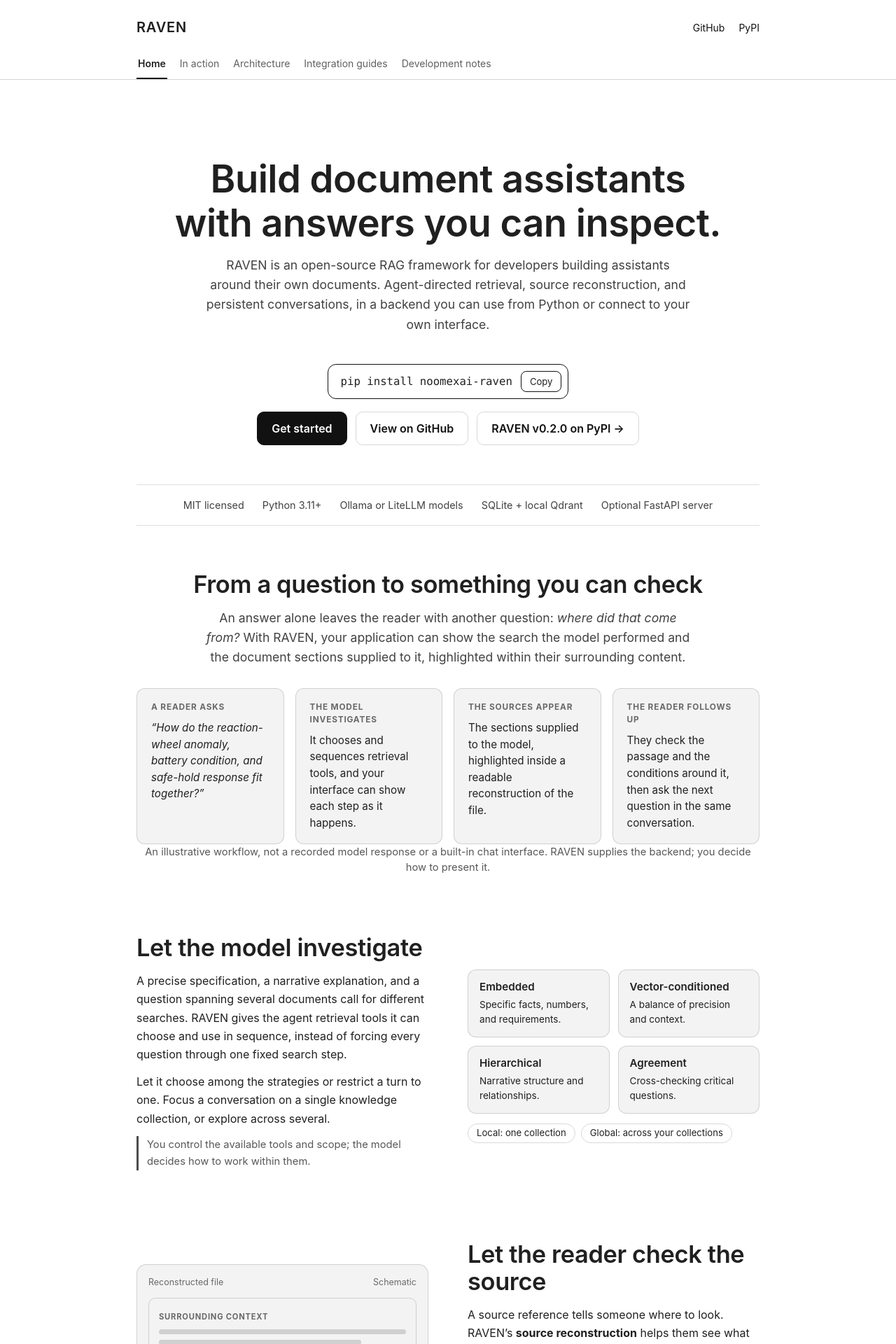
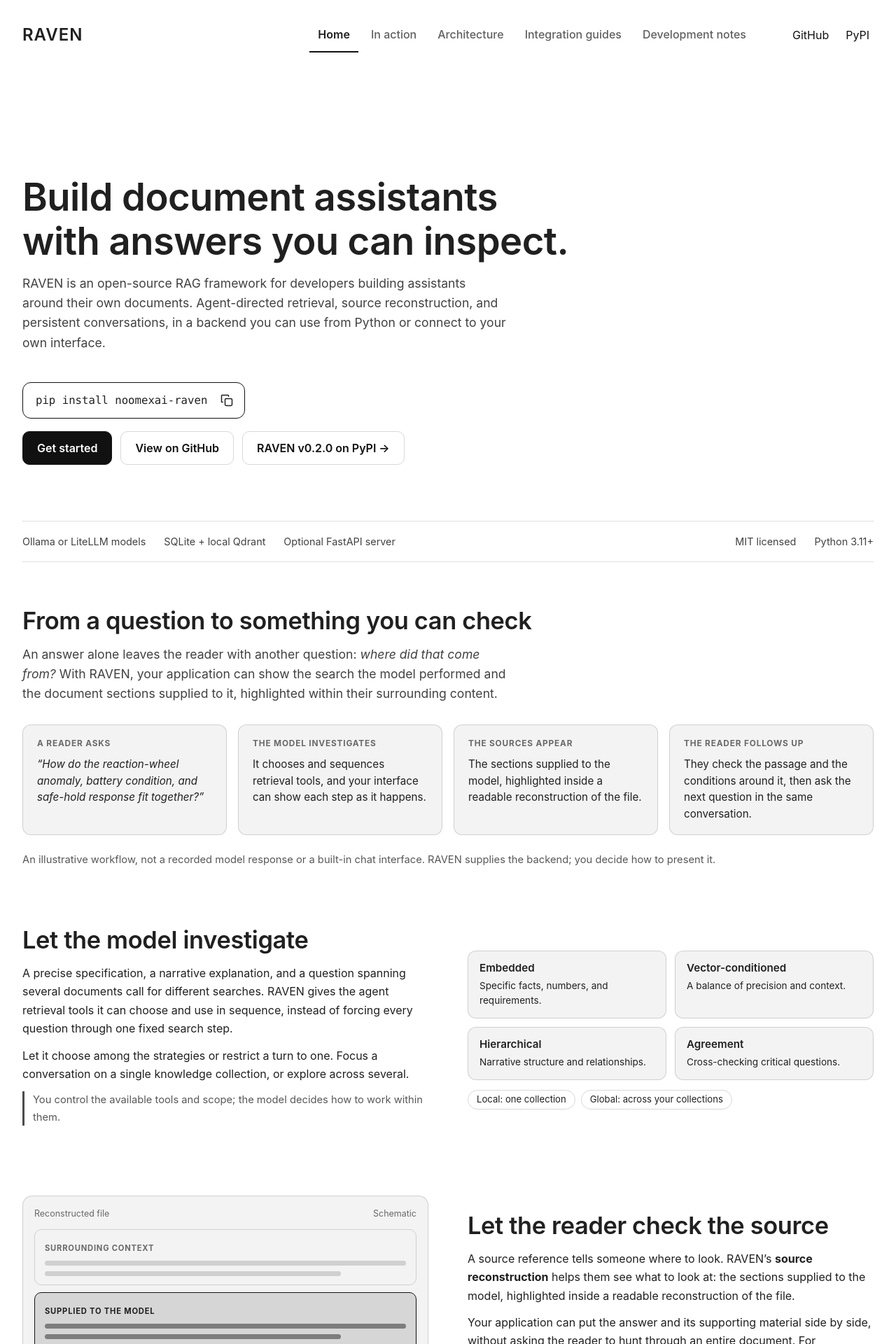
Before and after one commit to NoomexAI/raven_pypi, a Jekyll site: the page built from docs/index.html, in a window 1280 px wide. Shown: the top 1920 px of the page at 70% size. Built offline with Jekyll 4.4.1, drawn with Linux system fonts in a browser that asks for light colours.

Commit message:
Landing page updated to a cleaner layout

```diff
--- a/docs/_layouts/default.html
+++ b/docs/_layouts/default.html
@@ -24,13 +24,7 @@
 
     <header class="site-header">
       <div class="site-shell">
-        <div class="site-heading">
-          <a class="site-brand" href="{{ '/' | relative_url }}">{{ site.title | escape }}</a>
-          <div class="site-links">
-            <a href="{{ site.repository_url | escape }}">GitHub</a>
-            <a href="{{ site.package_url | escape }}">PyPI</a>
-          </div>
-        </div>
+        <a class="site-brand" href="{{ '/' | relative_url }}">{{ site.title | escape }}</a>
 
         <nav aria-label="Main navigation">
           <ul class="site-navigation">
@@ -50,6 +44,10 @@
             {% endfor %}
           </ul>
         </nav>
+        <div class="site-links">
+          <a href="{{ site.repository_url | escape }}">GitHub</a>
+          <a href="{{ site.package_url | escape }}">PyPI</a>
+        </div>
       </div>
     </header>
 
--- a/docs/assets/css/landing.css
+++ b/docs/assets/css/landing.css
@@ -3,6 +3,13 @@
 .landing-body {
   font-size: 16px;
   line-height: 1.5;
+  text-align: left;
+}
+
+.site-content.landing-body {
+  max-width: 1280px;
+  padding-inline: var(--site-page-gutter);
+  padding-block: 48px 72px;
 }
 
 .landing-body a {
@@ -53,14 +60,14 @@
 }
 
 .rv-hero {
-  text-align: center;
-  padding: 48px 0 32px;
+  text-align: left;
+  padding: 80px 0 56px;
 }
 
 .rv-hero h1 {
   font-size: clamp(2.1rem,5.4vw,3.4rem);
   max-width: 16em;
-  margin: 22px auto 16px;
+  margin: 22px 0 16px;
   text-wrap: balance;
 }
 
@@ -72,8 +79,8 @@
   text-wrap: pretty;
 }
 
-.rv-hero .rv-sub,.rv-center .rv-sub,.rv-cta .rv-sub {
-  margin-left: auto;
+.rv-hero .rv-sub,.rv-sec .rv-sub,.rv-cta .rv-sub {
+  margin-left: 0;
   margin-right: auto;
 }
 
@@ -100,13 +107,42 @@
 }
 
 .rv-copy {
-  border: 1px solid var(--site-accent);
+  display: inline-flex;
+  align-items: center;
+  justify-content: center;
+  width: 32px;
+  height: 32px;
+  border: 0;
   background: transparent;
   color: inherit;
   border-radius: 8px;
-  padding: 6px 12px;
-  font-size: .82rem;
+  padding: 6px;
+  line-height: 1;
   cursor: pointer;
+}
+
+.rv-copy svg {
+  display: block;
+  flex-shrink: 0;
+}
+
+.rv-copy .rv-copied-icon,
+.rv-copy[data-copy-state="copied"] .rv-copy-icon {
+  display: none;
+}
+
+.rv-copy[data-copy-state="copied"] .rv-copied-icon {
+  display: block;
+}
+
+.rv-copy-status {
+  position: absolute;
+  width: 1px;
+  height: 1px;
+  padding: 0;
+  overflow: hidden;
+  clip-path: inset(50%);
+  white-space: nowrap;
 }
 
 .rv-copy:hover {
@@ -117,7 +153,7 @@
   display: flex;
   flex-wrap: wrap;
   gap: 12px;
-  justify-content: center;
+  justify-content: flex-start;
   margin-top: 18px;
 }
 
@@ -142,17 +178,33 @@
 }
 
 .rv-facts {
-  list-style: none;
   margin: 24px 0 0;
   padding: 18px 0;
   display: flex;
   flex-wrap: wrap;
   gap: 10px 26px;
-  justify-content: center;
+  justify-content: flex-start;
   border-top: 1px solid var(--rv-line);
   border-bottom: 1px solid var(--rv-line);
   font-size: .9rem;
   opacity: .85;
+}
+
+.rv-facts ul {
+  display: flex;
+  flex-wrap: wrap;
+  gap: 10px 26px;
+  list-style: none;
+  margin: 0;
+  padding: 0;
+}
+
+.rv-facts-features {
+  flex: 1 1 480px;
+}
+
+.rv-facts .rv-facts-meta {
+  margin-inline-start: auto;
 }
 
 .rv-facts li {
@@ -162,10 +214,6 @@
 
 .rv-sec {
   padding: 64px 0 24px;
-}
-
-.rv-center {
-  text-align: center;
 }
 
 .rv-sec h2,.rv-row h2,.rv-cta h2 {
@@ -218,6 +266,10 @@
   margin: 18px 0 0;
   font-size: .92rem;
   opacity: .75;
+}
+
+.landing-body .rv-grid + .rv-note {
+  margin-top: 24px;
 }
 
 .rv-text .rv-note {
@@ -438,7 +490,7 @@
 .rv-cta {
   margin: 56px 0 24px;
   padding: 52px 24px;
-  text-align: center;
+  text-align: left;
   border: 1px solid var(--rv-line);
   border-radius: 20px;
   background: linear-gradient(135deg,rgba(var(--site-accent-rgb),.08),rgba(var(--site-accent-rgb),.02));
@@ -446,7 +498,7 @@
 
 .rv-foot {
   margin: 28px 0 8px;
-  text-align: center;
+  text-align: left;
   font-size: .92rem;
   opacity: .8;
 }
@@ -467,7 +519,11 @@
   }
 
   .rv-hero {
-    padding-top: 28px;
+    padding-top: 40px;
+  }
+
+  .site-content.landing-body {
+    padding-block: 32px 48px;
   }
 
   .rv-sec {
--- a/docs/assets/css/site.css
+++ b/docs/assets/css/site.css
@@ -1,6 +1,7 @@
 /* Shared site shell. Content styles are selected by the page's layout. */
 
 :root {
+  --site-page-gutter: clamp(12px, 2.5vw, 40px);
   color-scheme: light;
   --site-background: #ffffff;
   --site-foreground: #202020;
@@ -68,39 +69,52 @@
   padding-inline: 45px;
 }
 
-.site-header {
-  border-bottom: 1px solid var(--site-border);
+.site-header .site-shell {
+  display: grid;
+  grid-template-areas: "brand navigation links";
+  grid-template-columns: minmax(0, 1fr) auto auto;
+  align-items: center;
+  gap: 48px;
+  max-width: 1280px;
+  padding: 24px var(--site-page-gutter);
 }
 
-.site-header .site-shell {
-  padding-top: 24px;
-}
-
-.site-heading {
-  display: flex;
-  align-items: center;
-  justify-content: space-between;
-  gap: 16px;
-  margin-bottom: 16px;
-}
-
-.site-heading .site-brand {
+.site-header .site-brand {
+  grid-area: brand;
+  justify-self: start;
+  padding-block: 8px;
   color: var(--site-foreground);
-  font-size: 20px;
+  font-size: 24px;
   font-weight: 600;
   letter-spacing: 0.04em;
 }
 
+.site-header nav {
+  grid-area: navigation;
+  min-width: 0;
+}
+
 .site-links {
+  grid-area: links;
+  justify-self: end;
   display: flex;
-  gap: 20px;
-  font-size: 14px;
+  align-items: center;
+  gap: 12px;
+  font-size: 16px;
+}
+
+.site-links a {
+  display: inline-flex;
+  align-items: center;
+  min-height: 44px;
+  padding: 8px 6px;
 }
 
 .site-navigation {
   display: flex;
   flex-wrap: wrap;
-  gap: 4px 16px;
+  justify-content: flex-end;
+  gap: 4px 6px;
   margin: 0;
   padding: 0;
   list-style: none;
@@ -108,10 +122,12 @@
 
 .site-navigation a {
   display: block;
-  padding: 10px 2px;
+  padding: 12px;
   border-bottom: 2px solid transparent;
   color: var(--site-muted);
-  font-size: 14px;
+  font-size: 16px;
+  font-weight: 500;
+  white-space: nowrap;
 }
 
 .site-navigation a:hover {
@@ -171,6 +187,8 @@
   justify-content: space-between;
   gap: 12px;
   padding-block: 20px;
+  max-width: 1280px;
+  padding-inline: var(--site-page-gutter);
 }
 
 .skip-link {
@@ -189,14 +207,29 @@
   transform: translateY(0);
 }
 
+@media (max-width: 1099px) {
+  .site-header .site-shell {
+    grid-template-areas:
+      "brand links"
+      "navigation navigation";
+    grid-template-columns: minmax(0, 1fr) auto;
+    gap: 8px 16px;
+    padding-block: 12px;
+  }
+}
+
 @media (max-width: 767px) {
   .site-shell,
   .site-content {
     padding-inline: 15px;
   }
 
-  .site-navigation {
-    gap: 0 12px;
+  .site-header .site-shell {
+    padding-inline: var(--site-page-gutter);
+  }
+
+  .site-navigation a {
+    padding-inline: 10px;
   }
 
   .site-content {
--- a/docs/assets/js/landing.js
+++ b/docs/assets/js/landing.js
@@ -2,21 +2,27 @@
 
 // Keep installation commands selectable if clipboard access is unavailable.
 document.querySelectorAll("[data-rv-copy]").forEach((button) => {
-  button.setAttribute("aria-live", "polite");
+  const status = button.parentElement.querySelector(".rv-copy-status");
+  const originalTitle = button.title;
   button.addEventListener("click", async () => {
     const command = button.getAttribute("data-rv-copy");
     if (!command) return;
 
     button.disabled = true;
-    const originalLabel = button.textContent;
+    if (status) status.textContent = "";
     try {
       await navigator.clipboard.writeText(command);
-      button.textContent = "Copied";
+      button.dataset.copyState = "copied";
+      button.title = "Copied";
+      if (status) status.textContent = "Install command copied.";
     } catch {
-      button.textContent = "Select to copy";
+      button.dataset.copyState = "failed";
+      button.title = "Copy unavailable; select the command to copy manually.";
+      if (status) status.textContent = button.title;
     } finally {
       window.setTimeout(() => {
-        button.textContent = originalLabel;
+        delete button.dataset.copyState;
+        button.title = originalTitle;
         button.disabled = false;
       }, 1500);
     }
--- a/docs/index.html
+++ b/docs/index.html
@@ -13,13 +13,23 @@
 <section class="rv-hero">
 <h1>Build document assistants with answers you can inspect.</h1>
 <p class="rv-sub">RAVEN is an open-source RAG framework for developers building assistants around their own documents. Agent-directed retrieval, source reconstruction, and persistent conversations, in a backend you can use from Python or connect to your own interface.</p>
-<div class="rv-install"><code>pip install noomexai-raven</code><button type="button" class="rv-copy" data-rv-copy="pip install noomexai-raven" aria-label="Copy install command">Copy</button></div>
+<div class="rv-install">
+<code>pip install noomexai-raven</code>
+<button type="button" class="rv-copy" data-rv-copy="pip install noomexai-raven" aria-label="Copy install command" title="Copy install command">
+<svg class="rv-copy-icon" width="20" height="20" viewBox="0 0 24 24" fill="none" stroke="currentColor" stroke-width="1.8" stroke-linecap="round" stroke-linejoin="round" aria-hidden="true" focusable="false"><rect x="9" y="9" width="12" height="12" rx="2"></rect><path d="M5 15H4a1 1 0 0 1-1-1V4a1 1 0 0 1 1-1h10a1 1 0 0 1 1 1v1"></path></svg>
+<svg class="rv-copied-icon" width="20" height="20" viewBox="0 0 24 24" fill="none" stroke="currentColor" stroke-width="1.8" stroke-linecap="round" stroke-linejoin="round" aria-hidden="true" focusable="false"><path d="m5 12 4 4L19 6"></path></svg>
+</button>
+<span class="rv-copy-status" role="status"></span>
+</div>
 <div class="rv-actions"><a class="rv-btn rv-btn-primary" href="https://github.com/NoomexAI/raven_pypi/blob/main/README.md">Get started</a><a class="rv-btn" href="https://github.com/NoomexAI/raven_pypi">View on GitHub</a><a class="rv-btn" href="https://pypi.org/project/noomexai-raven/0.2.0/">RAVEN v0.2.0 on PyPI &rarr;</a></div>
 </section>
 
-<ul class="rv-facts"><li>MIT licensed</li><li>Python 3.11+</li><li>Ollama or LiteLLM models</li><li>SQLite + local Qdrant</li><li>Optional FastAPI server</li></ul>
+<div class="rv-facts">
+<ul class="rv-facts-features"><li>Ollama or LiteLLM models</li><li>SQLite + local Qdrant</li><li>Optional FastAPI server</li></ul>
+<ul class="rv-facts-meta"><li>MIT licensed</li><li>Python 3.11+</li></ul>
+</div>
 
-<section class="rv-sec rv-center">
+<section class="rv-sec">
 <h2>From a question to something you can check</h2>
 <p class="rv-sub">An answer alone leaves the reader with another question: <em>where did that come from?</em> With RAVEN, your application can show the search the model performed and the document sections supplied to it, highlighted within their surrounding content.</p>
 <div class="rv-grid">
@@ -78,7 +88,7 @@
 </ul>
 </section>
 
-<section class="rv-sec rv-center">
+<section class="rv-sec">
 <h2>From documents to a checkable answer</h2>
 <p class="rv-sub">Four steps, all through one Python API.</p>
 <ol class="rv-steps">
@@ -89,7 +99,7 @@
 </ol>
 </section>
 
-<section class="rv-sec rv-center">
+<section class="rv-sec">
 <h2>Your application, your models</h2>
 <p class="rv-sub">Build a desktop research workspace, add a document assistant to an existing Python application, or connect a web interface through your own backend. RAVEN provides the document and conversation machinery; it does not prescribe a frontend.</p>
 <div class="rv-grid">
@@ -100,7 +110,7 @@
 </div>
 </section>
 
-<section class="rv-sec rv-center">
+<section class="rv-sec">
 <h2>Go further</h2>
 <p class="rv-sub">See RAVEN in action, explore its architecture, and learn how to build with it.</p>
 <div class="rv-grid">
@@ -114,7 +124,14 @@
 <section class="rv-cta">
 <h2>Build an assistant whose answers can be checked.</h2>
 <p class="rv-sub">RAVEN v0.2.0 is on PyPI. The README has the installation steps, executable examples, and the API reference.</p>
-<div class="rv-install"><code>pip install noomexai-raven</code><button type="button" class="rv-copy" data-rv-copy="pip install noomexai-raven" aria-label="Copy install command">Copy</button></div>
+<div class="rv-install">
+<code>pip install noomexai-raven</code>
+<button type="button" class="rv-copy" data-rv-copy="pip install noomexai-raven" aria-label="Copy install command" title="Copy install command">
+<svg class="rv-copy-icon" width="20" height="20" viewBox="0 0 24 24" fill="none" stroke="currentColor" stroke-width="1.8" stroke-linecap="round" stroke-linejoin="round" aria-hidden="true" focusable="false"><rect x="9" y="9" width="12" height="12" rx="2"></rect><path d="M5 15H4a1 1 0 0 1-1-1V4a1 1 0 0 1 1-1h10a1 1 0 0 1 1 1v1"></path></svg>
+<svg class="rv-copied-icon" width="20" height="20" viewBox="0 0 24 24" fill="none" stroke="currentColor" stroke-width="1.8" stroke-linecap="round" stroke-linejoin="round" aria-hidden="true" focusable="false"><path d="m5 12 4 4L19 6"></path></svg>
+</button>
+<span class="rv-copy-status" role="status"></span>
+</div>
 <div class="rv-actions"><a class="rv-btn rv-btn-primary" href="https://github.com/NoomexAI/raven_pypi/blob/main/README.md">Read the README</a><a class="rv-btn" href="https://github.com/NoomexAI/raven_pypi">Explore the source</a></div>
 </section>
 
```
